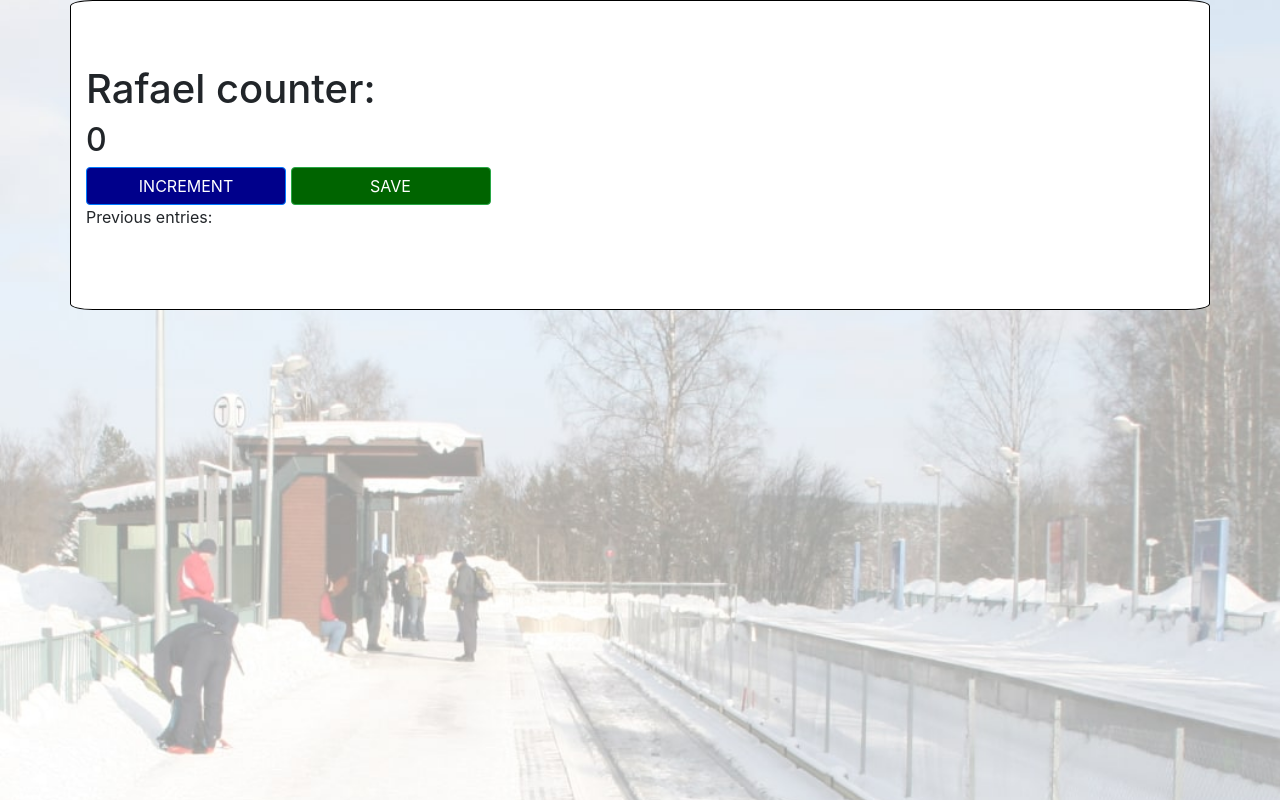
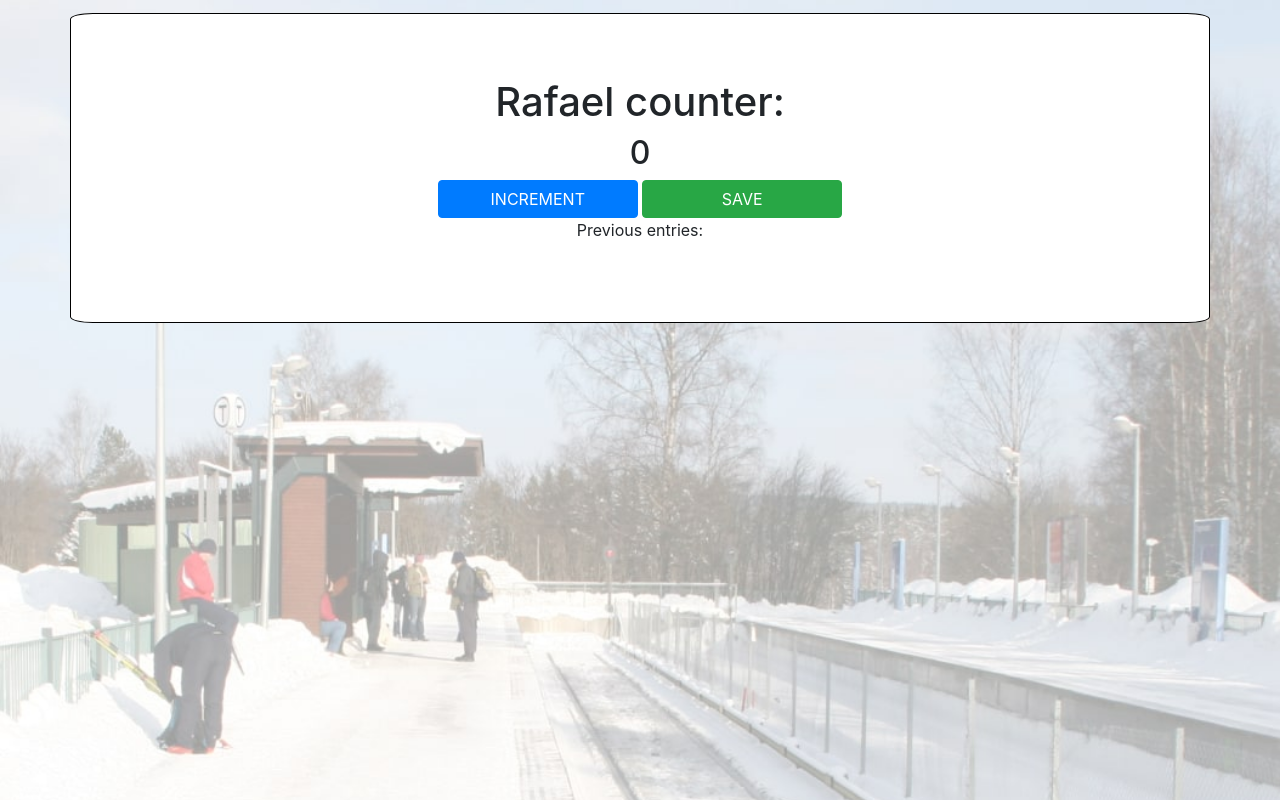
Before and after one commit to rafa267265/counter-app, a plain HTML site: page index.html in a window 1280 px wide. Drawn offline with nearby package versions, Linux system fonts and the light colour scheme.

Commit message:
Update index.css

```diff
--- a/index.css
+++ b/index.css
@@ -6,9 +6,7 @@ body {
     text-align: center;
 }
 .container {
-    width: 80%;
-    max-width: 100vh;
-    margin: auto;
+    margin-top: 1%;
     background-color: white;
     border-radius: 2%;
     padding: 5%;
@@ -17,12 +15,14 @@ body {
 h1 {
     margin-top: 10px;
     margin-bottom: 10px;
+    text-align: center;
 }
 
 h2 {
     font-size: 50px;
     margin-top: 0;
     margin-bottom: 20px;
+    text-align: center;
 }
 
 button {
@@ -34,12 +34,15 @@ button {
     width: 200px;
     margin-bottom: 5px;
     border-radius: 5px;
+    text-align: center;
 }
-
-#increment-btn {
+.btn-center {
+    text-align: center;
+}
+/*#increment-btn {
     background: darkblue;
 }
 
 #save-btn {
     background: darkgreen;
-}
+}*/
```
